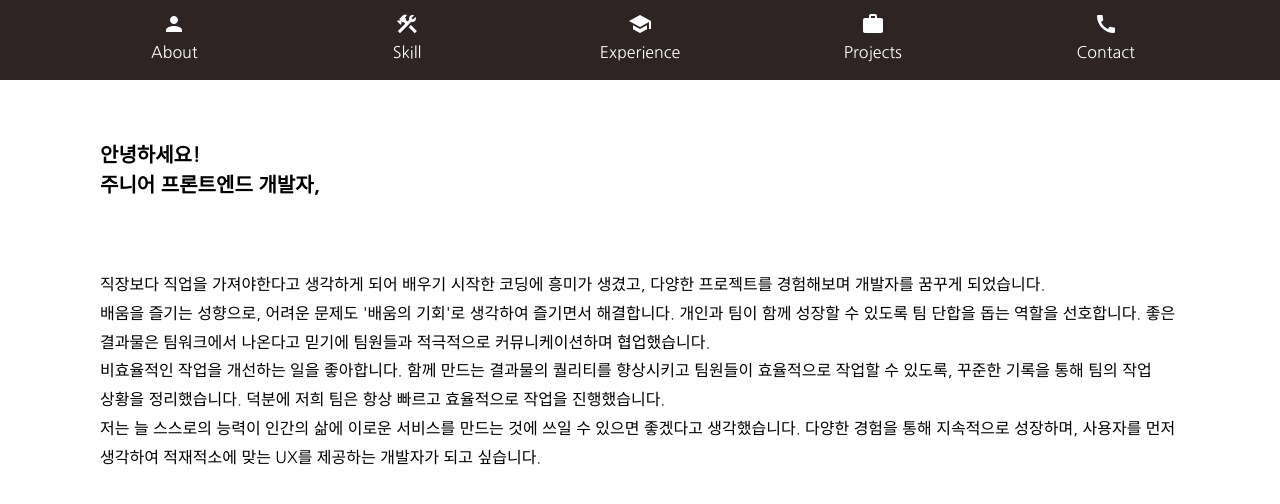
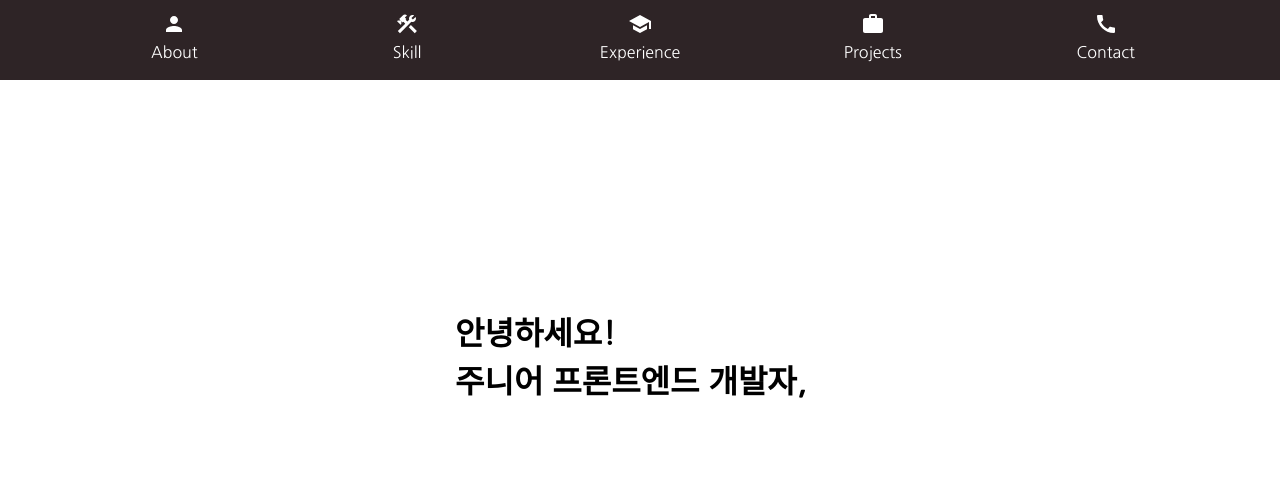
Before and after one commit to hjinn0813/portfolio, a React (Create React App) app: page / in a window 1280 px wide. Shown: the top 504 px of the page. Built offline with nearby package versions, Linux system fonts and the light colour scheme.

Commit message:
feat: gsap scroll trigger, add mediaquery

```diff
--- a/src/components/About/About.jsx
+++ b/src/components/About/About.jsx
@@ -1,34 +1,104 @@
 // about, intro
 
-import React from 'react';
+import React, { useEffect, useRef } from 'react';
+import { Link } from 'react-router-dom';
 import Typing from './Typing';
 import '../../styles/About/About.scss';
 
+import gsap from 'gsap';
+import ScrollTrigger from 'gsap/ScrollTrigger';
+
+gsap.registerPlugin(ScrollTrigger);
+
 export default function About() {
+  const descriptRef = useRef(null);
+  const scrollTriggerRef = useRef(null);
+
+  useEffect(() => {
+    const descriptEl = descriptRef.current;
+
+    gsap.utils.toArray(descriptEl.children).forEach((paragraph, index) => {
+      gsap.fromTo(
+        paragraph,
+        {
+          opacity: 0,
+          y: 20,
+        },
+        {
+          opacity: 1,
+          y: 0,
+          scrollTrigger: {
+            trigger: paragraph,
+            start: 'top 70%',
+            toggleActions: 'play none none none',
+          },
+        }
+      );
+    });
+
+    gsap.fromTo(
+      scrollTriggerRef.current,
+      { opacity: 0, y: 50 },
+      {
+        opacity: 1,
+        y: 0,
+        scrollTrigger: {
+          trigger: scrollTriggerRef.current,
+          start: 'top bottom',
+          end: 'bottom top',
+          scrub: 1,
+        },
+      }
+    );
+  }, []);
+
   return (
     <div className="intro-inner">
       <div className="intro">
         <Typing />
-        <div className="descript">
+      </div>
+      <div className="descript" ref={descriptRef}>
+        <p className="paragraph">
           직장보다 직업을 가져야한다고 생각하게 되어 배우기 시작한 코딩에 흥미가
-          생겼고, 다양한 프로젝트를 경험해보며 개발자를 꿈꾸게 되었습니다.
+          생겼고, <br />
+          다양한 프로젝트를 경험해보며 개발자를 꿈꾸게 되었습니다.
+        </p>
+        <p className="paragraph">
+          배움을 즐기는 성향으로, 어려운 문제도 '배움의 기회'로 생각하여
+          즐기면서 해결합니다.
           <br />
-          배움을 즐기는 성향으로, 어려운 문제도 '배움의 기회'로 생각하여
-          즐기면서 해결합니다. 개인과 팀이 함께 성장할 수 있도록 팀 단합을 돕는
-          역할을 선호합니다. 좋은 결과물은 팀워크에서 나온다고 믿기에 팀원들과
-          적극적으로 커뮤니케이션하며 협업했습니다.
+          개인과 팀이 함께 성장할 수 있도록 팀 단합을 돕는 역할을 선호합니다.
           <br />
-          비효율적인 작업을 개선하는 일을 좋아합니다. 함께 만드는 결과물의
-          퀄리티를 향상시키고 팀원들이 효율적으로 작업할 수 있도록, 꾸준한
-          기록을 통해 팀의 작업 상황을 정리했습니다. 덕분에 저희 팀은 항상
-          빠르고 효율적으로 작업을 진행했습니다.
+          좋은 결과물은 팀워크에서 나온다고 믿기에
           <br />
-          저는 늘 스스로의 능력이 인간의 삶에 이로운 서비스를 만드는 것에 쓰일
-          수 있으면 좋겠다고 생각했습니다. 다양한 경험을 통해 지속적으로
-          성장하며, 사용자를 먼저 생각하여 적재적소에 맞는 UX를 제공하는
-          개발자가 되고 싶습니다.
+          팀원들과 적극적으로 커뮤니케이션하며 협업했습니다.
+        </p>
+        <p className="paragraph">
+          비효율적인 작업을 개선하는 일을 좋아합니다.
+          <br />
+          함께 만드는 결과물의 퀄리티를 향상시키고 팀원들이 효율적으로 작업할 수
+          있도록,
+          <br />
+          꾸준한 기록을 통해 팀의 작업 상황을 정리했습니다.
+          <br />
+          덕분에 저희 팀은 항상 빠르고 효율적으로 작업을 진행했습니다.
+        </p>
+        <p className="paragraph">
+          저는 늘 인간의 삶에 이로운 서비스를 만드는 것에
+          <br />
+          스스로의 능력이 쓰일 수 있으면 좋겠다고 생각했습니다.
+          <br />
+          다양한 경험을 통해 지속적으로 성장하며,
+          <br />
+          사용자를 먼저 생각하여 적재적소에 맞는 UX를 제공하는 개발자가 되고
+          싶습니다.
+        </p>
+      </div>
+      <Link to="/skill" className="move-link">
+        <div className="move-btn" ref={scrollTriggerRef}>
+          NEXT PAGE
         </div>
-      </div>
+      </Link>
     </div>
   );
 }
--- a/src/styles/About/About.scss
+++ b/src/styles/About/About.scss
@@ -3,15 +3,61 @@
 @import '../root.scss';
 
 .intro-inner {
-  @include viewport-size;
+  margin: 60px 100px;
+
+  @media (max-width: 480px) {
+    margin: 30px 50px;
+  }
 }
 
 .intro {
+  height: 55vh;
   display: flex;
   flex-direction: column;
+  align-items: center;
+  justify-content: center;
 }
 
 .descript {
-  margin: 30px 0;
+  padding: 40px 0;
   line-height: 1.8;
+  display: flex;
+  flex-direction: column;
+  align-items: center;
+  text-align: left;
 }
+.paragraph {
+  font-size: 18px;
+  margin: 48px 0;
+  min-width: 660px;
+
+  @media (max-width: 480px) {
+    font-size: 16px;
+    margin: 36px 0;
+    min-width: 90%;
+  }
+}
+
+.move-link {
+  height: 30vh;
+  text-decoration: none;
+  display: flex;
+  justify-content: center;
+  color: $gray;
+
+  &:hover {
+    color: $pink;
+  }
+}
+
+.move-btn {
+  cursor: pointer;
+  display: flex;
+  justify-content: center;
+  font-size: 32px;
+  font-weight: 700;
+
+  @media (max-width: 480px) {
+    font-size: 24px;
+  }
+}
--- a/src/styles/About/Typing.scss
+++ b/src/styles/About/Typing.scss
@@ -5,9 +5,17 @@
 .greeting {
   white-space: pre-wrap; // 줄바꿈 유지
   line-height: 1.5;
+  width: 370px;
   height: 100px;
   display: table-cell;
   vertical-align: middle;
-  font-size: 20px;
+  font-size: 32px;
   font-weight: 700;
+  margin: 48px 0;
+
+  @media (max-width: 480px) {
+    font-size: 24px;
+    width: 280px;
+    height: 110px;
+  }
 }
```
